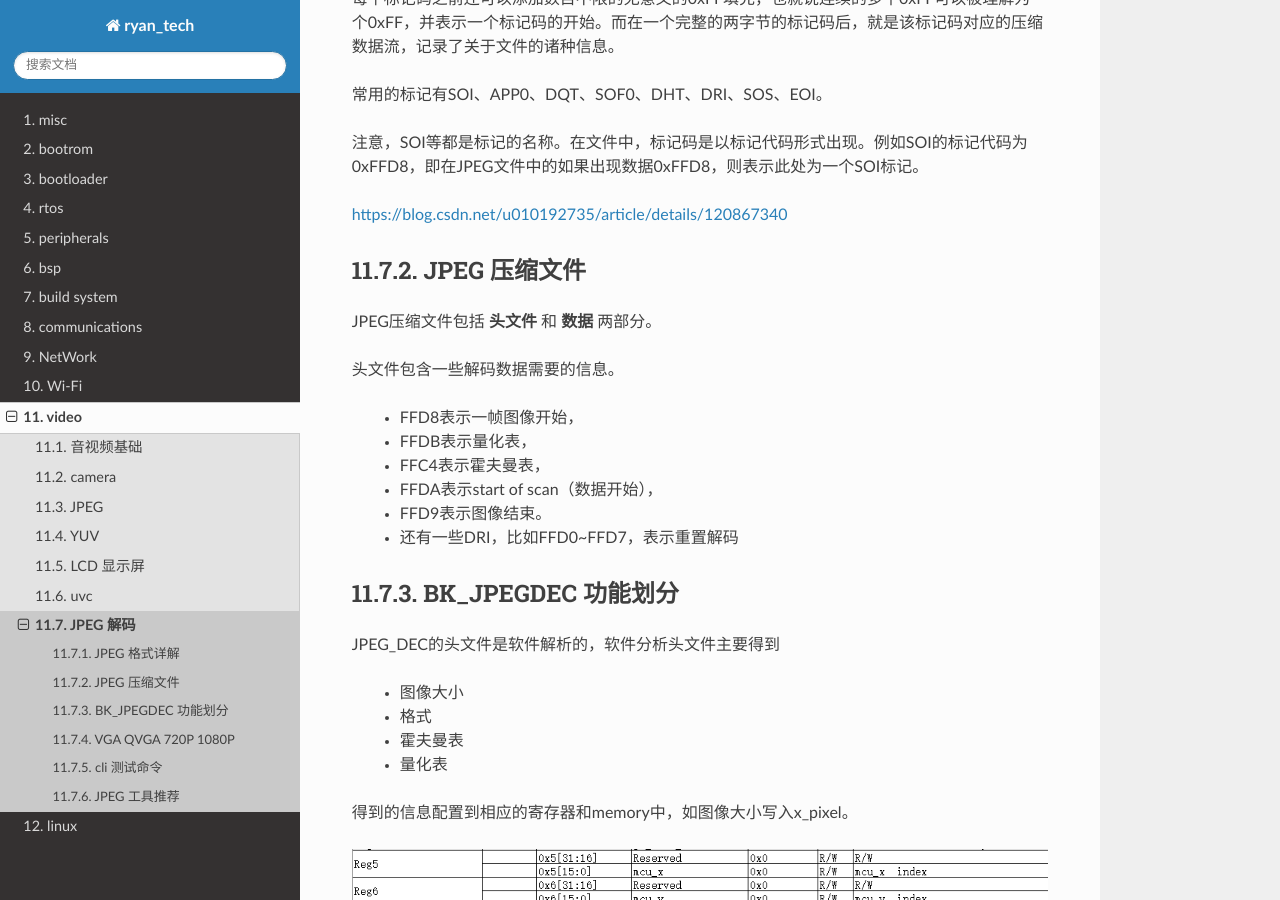
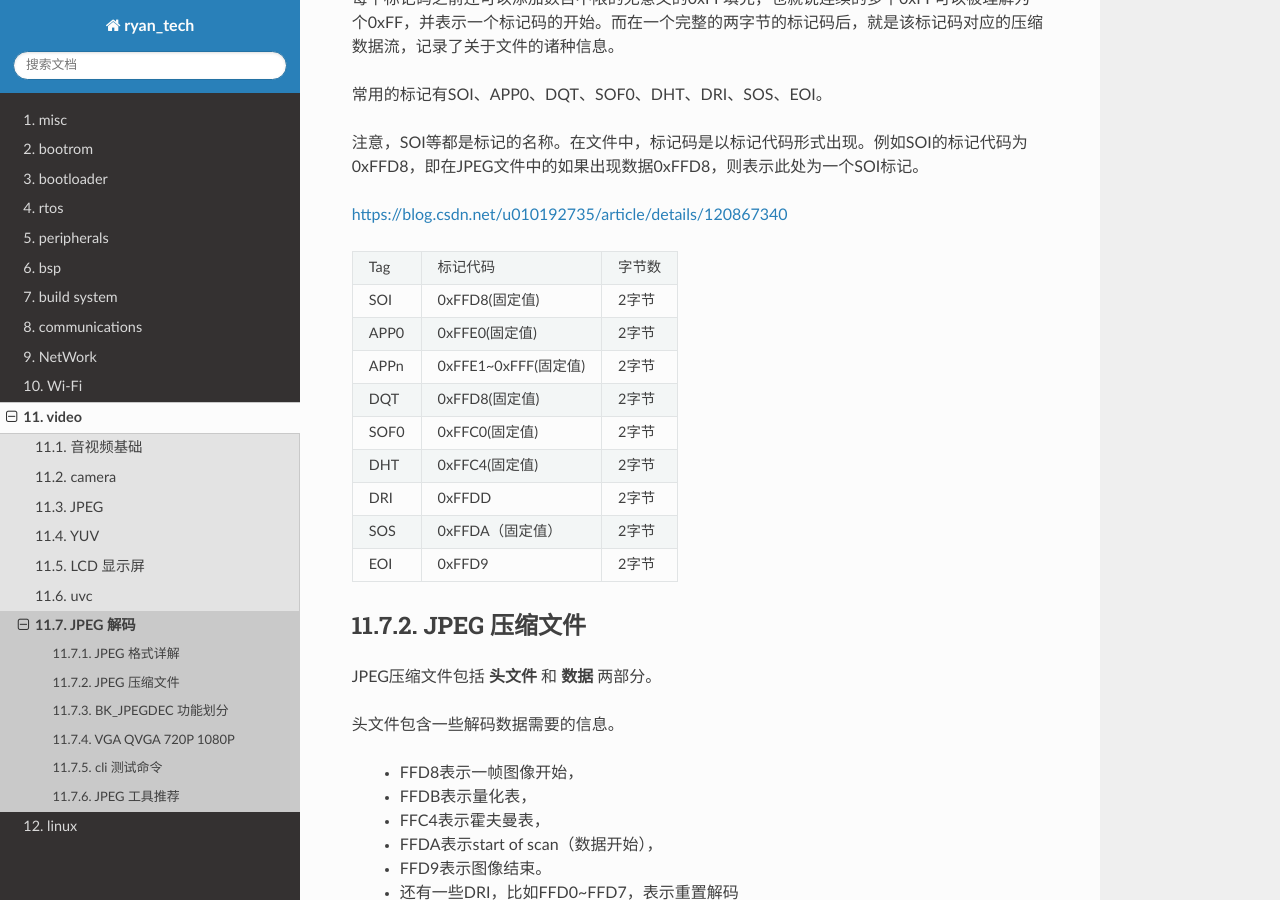
Before and after one commit to BlackTudou/tech_doc, a Sphinx documentation site: the page built from source/video/jpeg_dec/index.rst, in a window 1280 px wide and 900 px high, scrolled down 312 px. Built offline with Sphinx 7.4.7 and the Read the Docs theme 2.0.0, drawn with Linux system fonts in a browser that asks for light colours.

Commit message:
更新JPEG 字段表格

```diff
--- a/source/video/jpeg_dec/index.rst
+++ b/source/video/jpeg_dec/index.rst
@@ -14,6 +14,21 @@ JPEG文件大体上可以分成两个部分：标记码(Tag)和压缩数据。
 注意，SOI等都是标记的名称。在文件中，标记码是以标记代码形式出现。例如SOI的标记代码为0xFFD8，即在JPEG文件中的如果出现数据0xFFD8，则表示此处为一个SOI标记。
 
 https://blog.csdn.net/u010192735/article/details/120867340
+
+
+=====  ====================  ========
+Tag    标记代码               字节数
+-----  --------------------  --------
+SOI    0xFFD8(固定值)         2字节
+APP0   0xFFE0(固定值)         2字节
+APPn   0xFFE1~0xFFF(固定值)   2字节
+DQT    0xFFD8(固定值)         2字节
+SOF0   0xFFC0(固定值)         2字节
+DHT    0xFFC4(固定值)         2字节
+DRI    0xFFDD                 2字节
+SOS    0xFFDA（固定值）       2字节
+EOI    0xFFD9                2字节
+=====  ====================  ========
 
 JPEG 压缩文件
 ================
```
